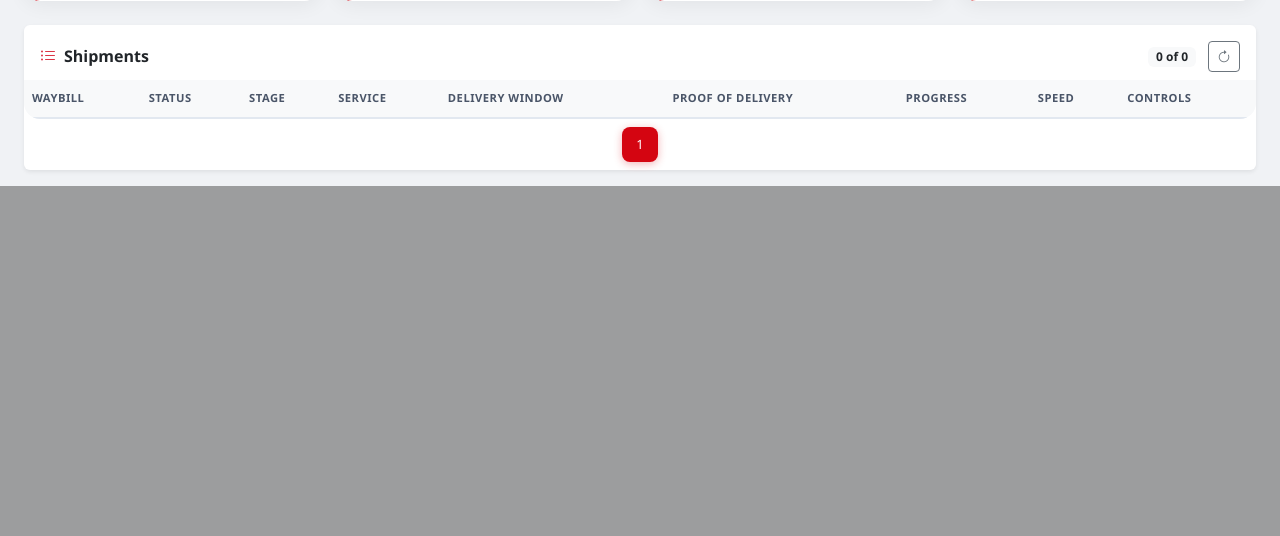
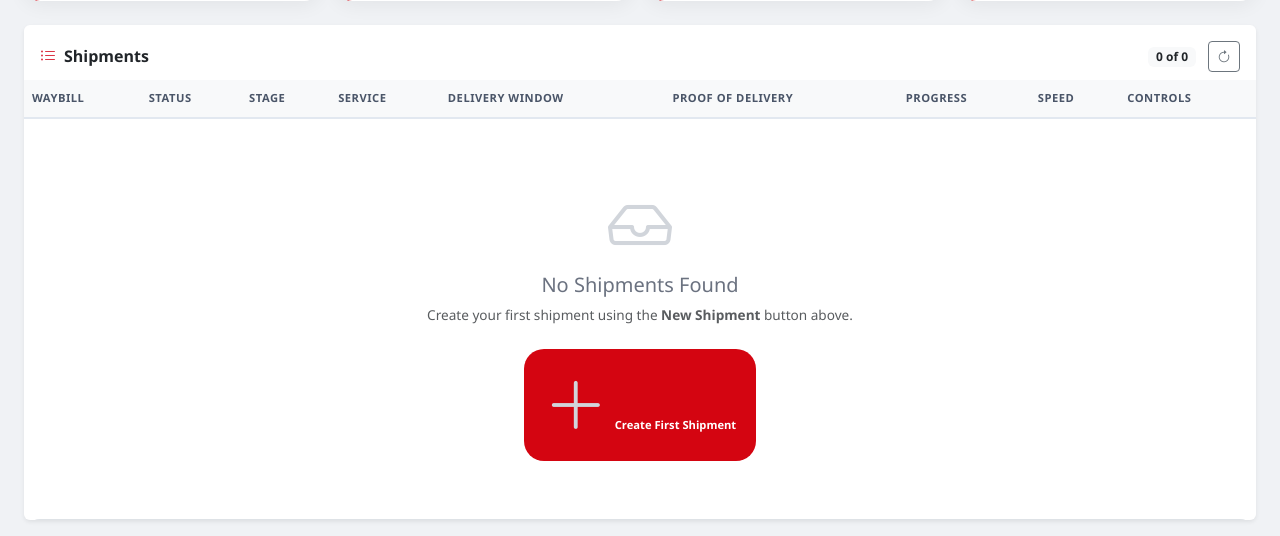
Before and after one commit to steadybomba/signment, a Flask app: page /admin in a window 1280 px wide. Shown: the part 736-1272 px from the top of the page. Before the commit the page ends 922 px from the top, so only its background shows below. Run offline with Flask 3, Linux system fonts and the light colour scheme; the visitor is signed in with stand-in values (Sample User, id 1); lists and menus that the app fills with data are empty; some libraries are stand-ins or nearby versions.

Commit message:
Update admin_dashboard.html

```diff
--- a/templates/admin_dashboard.html
+++ b/templates/admin_dashboard.html
@@ -348,6 +348,32 @@
 
     .table-responsive {
       border-radius: 0 0 16px 16px;
+    }
+
+    /* Loading Spinner */
+    .loading-spinner {
+      display: none;
+      text-align: center;
+      padding: 2rem;
+    }
+    .loading-spinner.show {
+      display: block;
+    }
+
+    .empty-state {
+      text-align: center;
+      padding: 3rem 1rem;
+    }
+    .empty-state i {
+      font-size: 4rem;
+      color: #d1d5db;
+      margin-bottom: 1rem;
+    }
+    .empty-state h5 {
+      color: #6b7280;
+    }
+    .empty-state p {
+      color: #9ca3af;
     }
 
     /* Responsive */
@@ -467,7 +493,7 @@
           <div class="d-flex justify-content-between align-items-start">
             <div>
               <div class="label">Total Shipments</div>
-              <h3 class="mb-1">{{ total|default(0) }}</h3>
+              <h3 class="mb-1" id="total-count">{{ total|default(0) }}</h3>
               <span class="stat-change up"><i class="bi bi-arrow-up"></i> 12%</span>
             </div>
             <div class="icon"><i class="bi bi-box-seam"></i></div>
@@ -517,7 +543,7 @@
       <div class="card-header bg-transparent border-0 d-flex justify-content-between align-items-center pt-3">
         <h6 class="mb-0 fw-bold"><i class="bi bi-list-ul me-2 text-danger"></i>Shipments</h6>
         <div>
-          <span class="badge bg-light text-dark me-2">{{ shipments|length }} of {{ total|default(0) }}</span>
+          <span class="badge bg-light text-dark me-2" id="shipment-count">{{ shipments|length }} of {{ total|default(0) }}</span>
           <button class="btn btn-outline-secondary btn-sm" onclick="refreshData()">
             <i class="bi bi-arrow-clockwise"></i>
           </button>
@@ -540,6 +566,7 @@
               </tr>
             </thead>
             <tbody>
+              {% if shipments %}
                 {% for s in shipments %}
                 <tr data-tn="{{ s.tracking_number }}"
                     data-status="{{ s.status }}"
@@ -615,11 +642,11 @@
                   <td>
                     <div class="d-flex gap-1 flex-wrap">
                       {% if s.paused %}
-                    <button class="btn btn-resume btn-sm" onclick="togglePause('{{ s.tracking_number }}', false)">
+                      <button class="btn btn-resume btn-sm" onclick="togglePause('{{ s.tracking_number }}', false)" title="Resume Simulation">
                         <i class="bi bi-play-fill"></i>
                       </button>
                       {% else %}
-                    <button class="btn btn-pause btn-sm" onclick="togglePause('{{ s.tracking_number }}', true)">
+                      <button class="btn btn-pause btn-sm" onclick="togglePause('{{ s.tracking_number }}', true)" title="Pause Simulation">
                         <i class="bi bi-pause-fill"></i>
                       </button>
                       {% endif %}
@@ -635,10 +662,25 @@
                   </td>
                 </tr>
                 {% endfor %}
+              {% else %}
+                <tr>
+                  <td colspan="9">
+                    <div class="empty-state">
+                      <i class="bi bi-inbox"></i>
+                      <h5>No Shipments Found</h5>
+                      <p class="text-muted">Create your first shipment using the <strong>New Shipment</strong> button above.</p>
+                      <button class="btn btn-create mt-2" onclick="showCreateModal()">
+                        <i class="bi bi-plus-lg me-1"></i> Create First Shipment
+                      </button>
+                    </div>
+                  </td>
+                </tr>
+              {% endif %}
             </tbody>
           </table>
         </div>
       </div>
+      {% if shipments and total_pages > 1 %}
       <div class="card-footer bg-transparent border-0">
         <nav>
           <ul class="pagination justify-content-center mb-0">
@@ -705,6 +747,7 @@
           </ul>
         </nav>
       </div>
+      {% endif %}
     </div>
   </div>
 
@@ -1005,6 +1048,8 @@
             </div>
           `).join('');
           showToast(`Created ${createdList.length} shipment(s) successfully!`, 'success');
+          // Refresh the page after a short delay
+          setTimeout(() => location.reload(), 2000);
         } else {
           alertDiv.innerHTML = '<i class="bi bi-info-circle me-2"></i> No shipments were created';
           listDiv.innerHTML = '';
@@ -1039,9 +1084,6 @@
           .then(data => {
             console.log('Bulk create response:', data);
             showCreateResult(data);
-            if (data.success && data.created && data.created.length > 0) {
-              setTimeout(() => location.reload(), 3000);
-            }
           })
           .catch(err => {
             console.error('Bulk create error:', err);
@@ -1093,7 +1135,6 @@
             total_errors: 0,
             shipment: data.shipment
           });
-          setTimeout(() => location.reload(), 3000);
         } else {
           showCreateResult({ error: data.error || 'Failed to create shipment' });
         }
@@ -1618,36 +1659,48 @@
     }
 
     // ============================================================
-    // INIT
+    // INIT - Calculate stats from existing table rows
     // ============================================================
-    document.addEventListener('DOMContentLoaded', function() {
-      const rows = document.querySelectorAll('#shipment-table tbody tr');
+    function calculateStats() {
+      const rows = document.querySelectorAll('#shipment-table tbody tr[data-tn]');
       let inTransit = 0, delivered = 0, exceptions = 0;
+
       rows.forEach(row => {
         const status = row.dataset.status;
         if (status === 'In_Transit' || status === 'Out_for_Delivery') inTransit++;
         else if (status === 'Delivered') delivered++;
         else if (status === 'Exception') exceptions++;
+      });
+
+      document.getElementById('in-transit-count').textContent = inTransit;
+      document.getElementById('delivered-count').textContent = delivered;
+      document.getElementById('exception-count').textContent = exceptions;
+    }
+
+    document.addEventListener('DOMContentLoaded', function() {
+      // Calculate stats from existing rows
+      calculateStats();
 
       // Update map for each shipment
+      const rows = document.querySelectorAll('#shipment-table tbody tr[data-tn]');
+      rows.forEach(row => {
         const tn = row.dataset.tn;
         fetch(`/admin/api/shipment/${tn}`)
           .then(r => r.json())
           .then(data => updateMap(data))
           .catch(err => console.error('Failed to load shipment for map:', err));
       });
-      document.getElementById('in-transit-count').textContent = inTransit;
-      document.getElementById('delivered-count').textContent = delivered;
-      document.getElementById('exception-count').textContent = exceptions;
-
-      // Set map status
+
+      // Set map status after loading
       setTimeout(() => {
-        document.getElementById('map-status').textContent = `Live (${Object.keys(markers).length} active)`;
-      }, 2000);
-    });
+        const count = Object.keys(markers).length;
+        document.getElementById('map-status').textContent = count > 0 ?
+          `Live (${count} active)` : 'No active shipments';
+      }, 3000);
 
       console.log('✅ Admin Dashboard loaded');
       showToast('Dashboard loaded successfully', 'success');
+    });
   </script>
 </body>
 </html>
```
Lines whose indentation alone changed are shown as unchanged.
